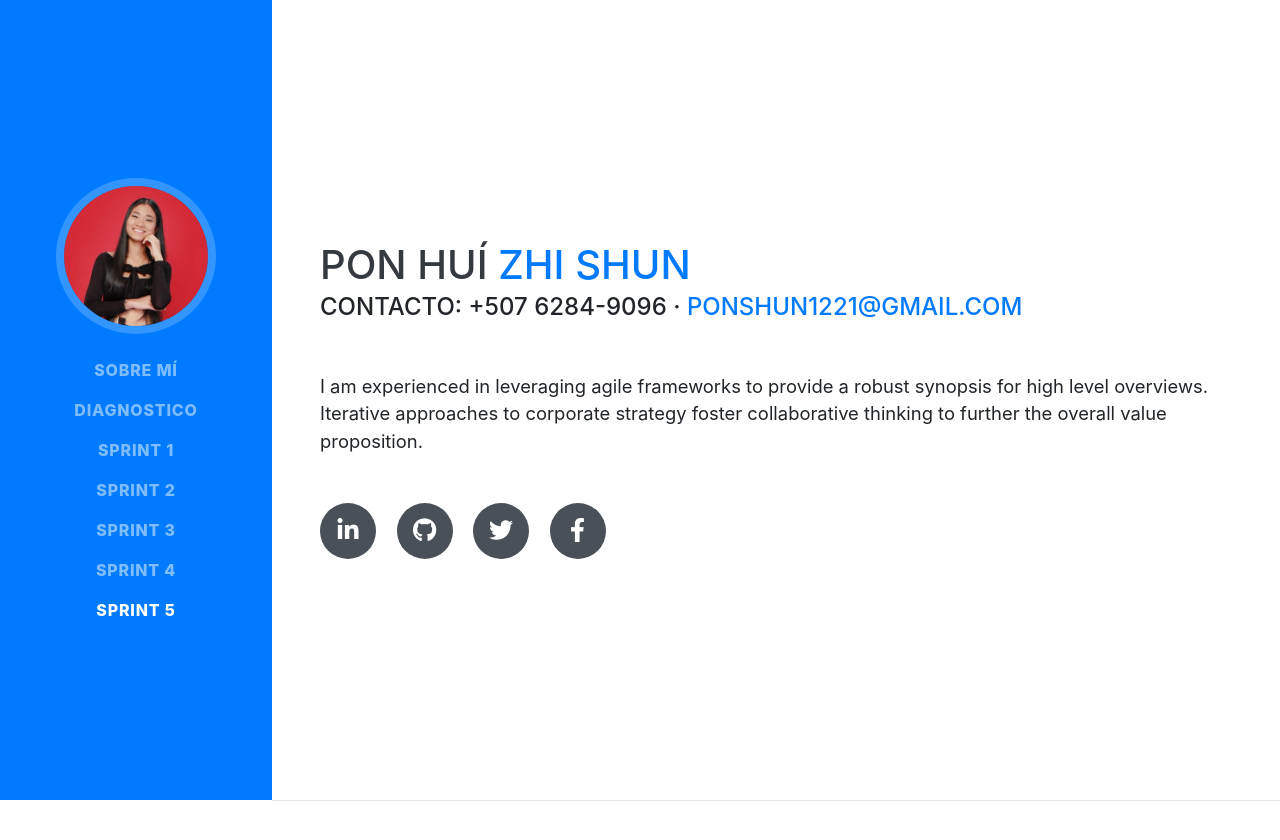
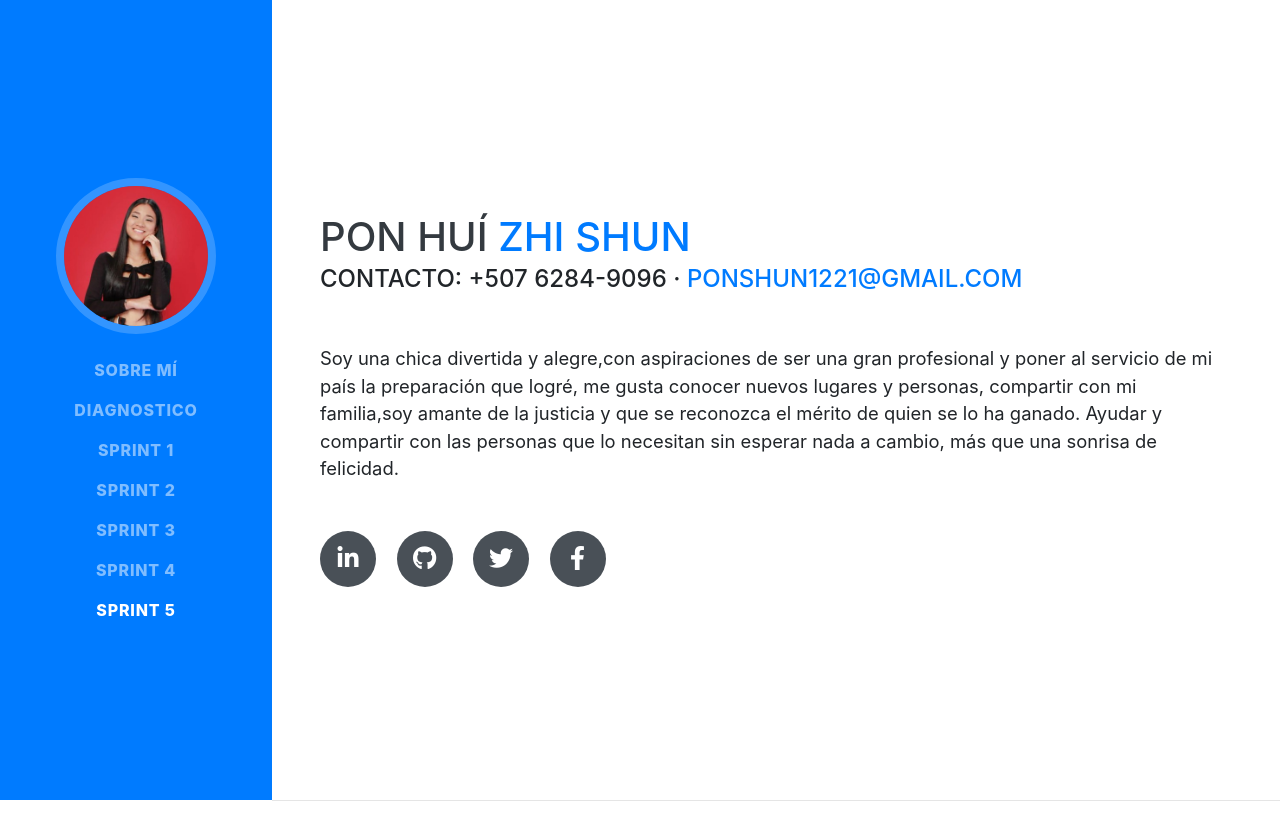
Before and after one commit to kike012111/semestral, a website with bundled scripts: page index.html in a window 1280 px wide. Shown: the top 840 px of the page. Built offline with nearby package versions, Linux system fonts and the light colour scheme; a web font is replaced by a local one.

Commit message:
Update index.html

```diff
--- a/index.html
+++ b/index.html
@@ -72,7 +72,7 @@
         <div class="subheading mb-5">Contacto: +507 6284-9096 ·
           <a href="mailto:ponshun1221@gmail.com">ponshun1221@gmail.com</a>
         </div>
-        <p class="lead mb-5">I am experienced in leveraging agile frameworks to provide a robust synopsis for high level overviews. Iterative approaches to corporate strategy foster collaborative thinking to further the overall value proposition.</p>
+        <p class="lead mb-5">Soy una chica divertida y alegre,con aspiraciones de ser una gran profesional y poner al servicio de mi país la preparación que logré, me gusta conocer nuevos lugares y personas, compartir con mi familia,soy amante de la justicia y que se reconozca el mérito de quien se lo ha ganado. Ayudar y compartir con las personas que lo necesitan sin esperar nada a cambio, más que una sonrisa de felicidad.</p>
         <div class="social-icons">
           <a href="#">
             <i class="fab fa-linkedin-in"></i>
```
